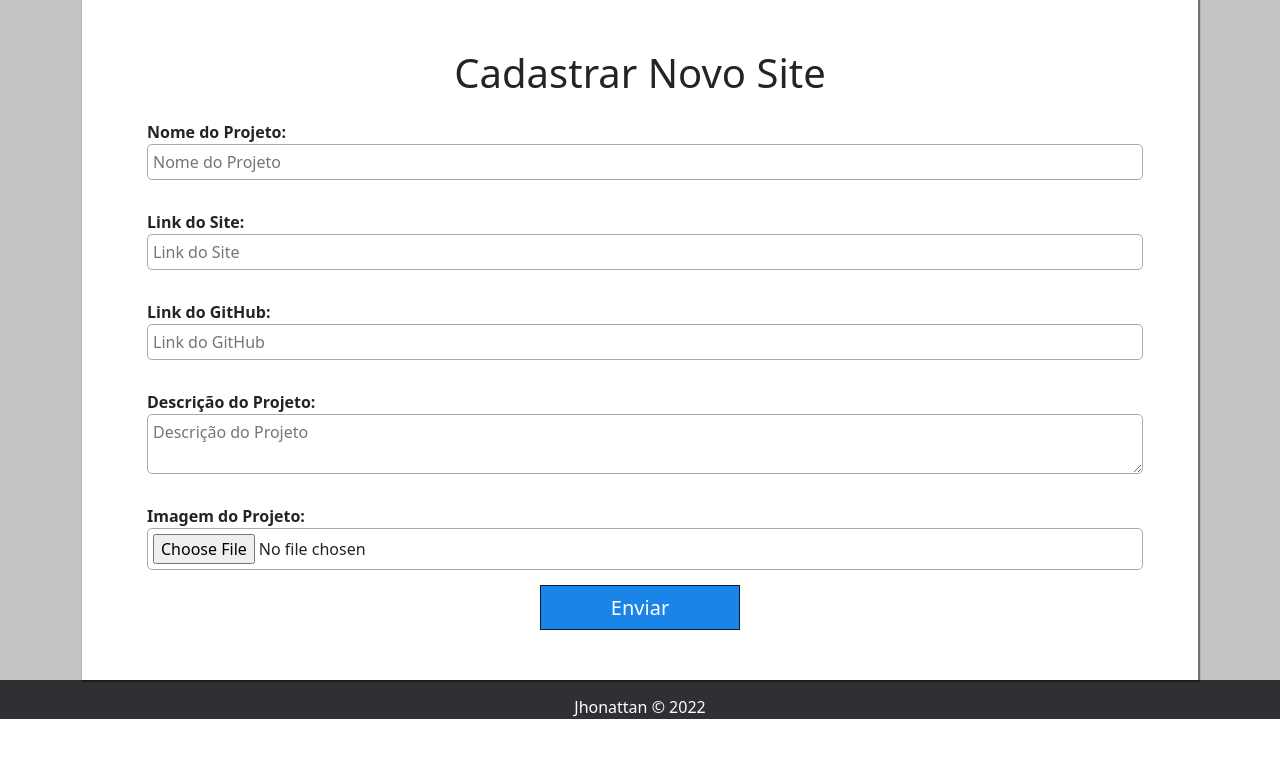
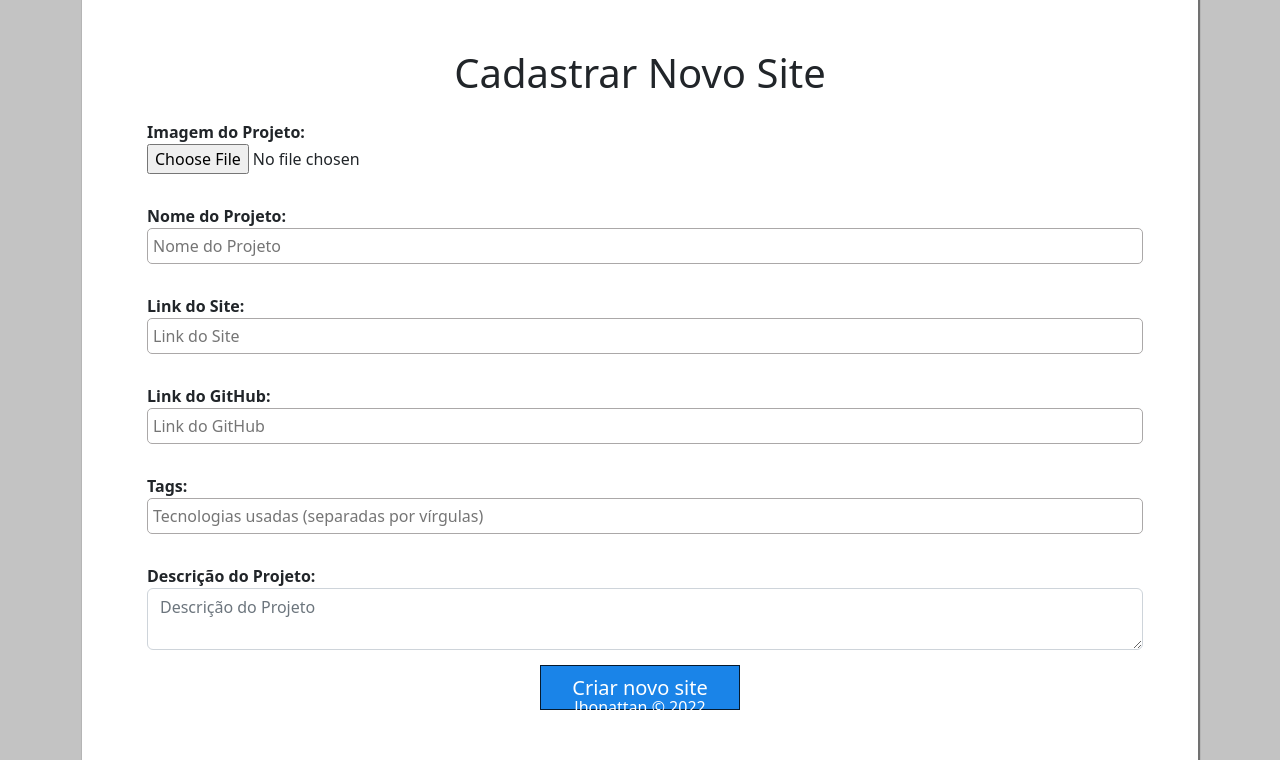
Before and after one commit to jhonattan-Meira-Santos/Portfolio-com-Laravel, a Laravel app: page /new in a window 1280 px wide. Shown: the part 81-841 px from the top of the page. Before the commit the page ends 800 px from the top, so only its background shows below. Run offline with Laravel 9, Linux system fonts and the light colour scheme; some libraries are stand-ins or nearby versions.

Commit message:
Formulário de adição de novos portfolios criados e exibidos na home

```diff
--- a/laravel/app/Http/Controllers/Site.php
+++ b/laravel/app/Http/Controllers/Site.php
@@ -15,4 +15,28 @@
     public function formulario(){
         return view('registerSite');
     }
+
+    public function store(Request $request){
+        $event = new Portfolio();
+
+        $event->name        = $request->name;
+        $event->description = $request->description;
+        $event->github      = $request->github;
+        $event->visit       = $request->visit;
+        $event->tags        = $request->tags;
+
+        /* Upload de Imagem */
+        if($request->hasFile('image') && $request->file('image')->isValid()){
+            $requestImage   = $request->image;
+            $extension      = $requestImage->extension();
+            $imageName      = md5($requestImage->getClientOriginalName() . strtotime("now")) . '.' . $extension;
+
+            $requestImage->move(public_path('img/events'), $imageName);
+
+            $event->image   = $imageName;
+        }
+        $event->save();
+
+        return redirect('/')->with('msg','Projeto criado com sucesso!');
+    }
 }
--- a/laravel/resources/views/index.blade.php
+++ b/laravel/resources/views/index.blade.php
@@ -78,13 +78,13 @@
                 <hr size="1" width="50%" noshade>
 
                 <div class="row portfolio">
-                    <small id="projects">Mostrando todos os projetos. Use os filtros para listar quais tecnologias você deseja listar.</small>
+                    <small id="projects">Mostrando todos os projetos. Use os filtros para listar quais tecnologias você deseja visualizar.</small>
                     @foreach($sites as $site)
                     <div class="col-md-6 sites">
                         <a href="https://vitrinekta.com.br/version-2/app/views/site/index.php" target="_BLANK">
                             <div class="card-site">
                                 <div class="card-img">
-                                    <img src="{{$site->image}}">
+                                    <img src="/img/events/{{ $site->image }}" alt="{{ $site->image }}">
                                 </div>
                                 <div class="card-descricao">
                                     <h4 class="titulo">{{$site->name}}</h4>
--- a/laravel/resources/views/registerSite.blade.php
+++ b/laravel/resources/views/registerSite.blade.php
@@ -7,30 +7,35 @@
    <main class="principal-index">
         <section class='form-section'>
             <div class="container">
-                <form class="form" action='' method='POST'>
+                <form class="form" action='/events' enctype="multipart/form-data" method='POST'>
                     <h1 class='form-title'>Cadastrar Novo Site</h1>
+                    @csrf
+                    <div class="form-group">
+                        <b><label for="image">Imagem do Projeto: </label></b>
+                        <input type='file' id='image' name='image' class='form-control-file'></input>
+                    </div>
                     <div class="form-group">
                         <b><label for="nome">Nome do Projeto: </label></b>
-                        <input type='text' id='nome' placeholder="Nome do Projeto" class='form-input'>
+                        <input type='text' id='nome' name='name' placeholder="Nome do Projeto" class='form-input'>
                     </div>
                     <div class="form-group">
                         <b><label for="site">Link do Site: </label></b>
-                        <input type='url' id='site' placeholder="Link do Site" class='form-input'>
+                        <input type='url' id='site' name='visit' placeholder="Link do Site" class='form-input'>
                     </div>
                     <div class="form-group">
                         <b><label for="git">Link do GitHub: </label></b>
-                        <input type='url' id='git' placeholder="Link do GitHub" class='form-input'>
+                        <input type='url' id='git' name='github' placeholder="Link do GitHub" class='form-input'>
+                    </div>
+                    <div class="form-group">
+                        <b><label for="tags">Tags: </label></b>
+                        <input type='text' id='tags' name='tags' placeholder="Tecnologias usadas (separadas por vírgulas)" class='form-input'>
                     </div>
                     <div class="form-group">
                         <b><label for="nome">Descrição do Projeto: </label></b>
-                        <textarea placeholder="Descrição do Projeto" class='form-input'></textarea>
-                    </div>
-                    <div class="form-group">
-                        <b><label for="nome">Imagem do Projeto: </label></b>
-                        <input type='file' placeholder="Descrição do Projeto" class='form-input'></input>
+                        <textarea placeholder="Descrição do Projeto" id='description' name='description' class='form-control'></textarea>
                     </div>
                     <div class='form-div-sub'>
-                        <button class='form-submit'>Enviar</button>
+                        <input type='submit' class='form-submit' value='Criar novo site'>
                     </div>
                 </form>
             </div>
--- a/laravel/routes/web.php
+++ b/laravel/routes/web.php
@@ -17,3 +17,5 @@
 Route::get('/index',[Site::class, 'index']);
 Route::get('/home',[Site::class, 'index']);
 Route::get('/new', [Site::class,'formulario']);
+Route::get('/events/create', [Site::class,'store']);
+Route::post('/events', [Site::class,'store']);
```
Also changed, not shown: laravel/database/migrations/2023_01_08_232329_add_image_to_portfolio_table.php (added), laravel/public/img/events/8e22d13e9896de62914e52bccbd611e8.png (added).
